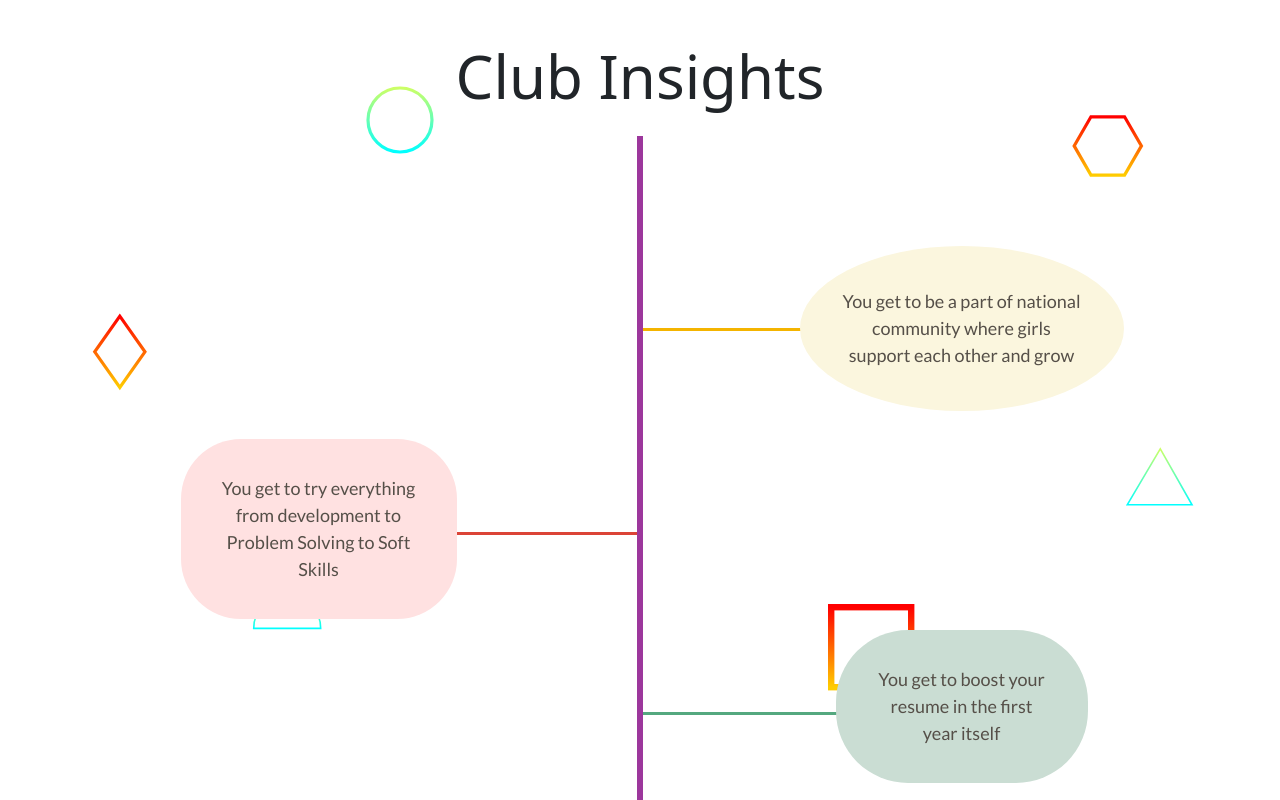
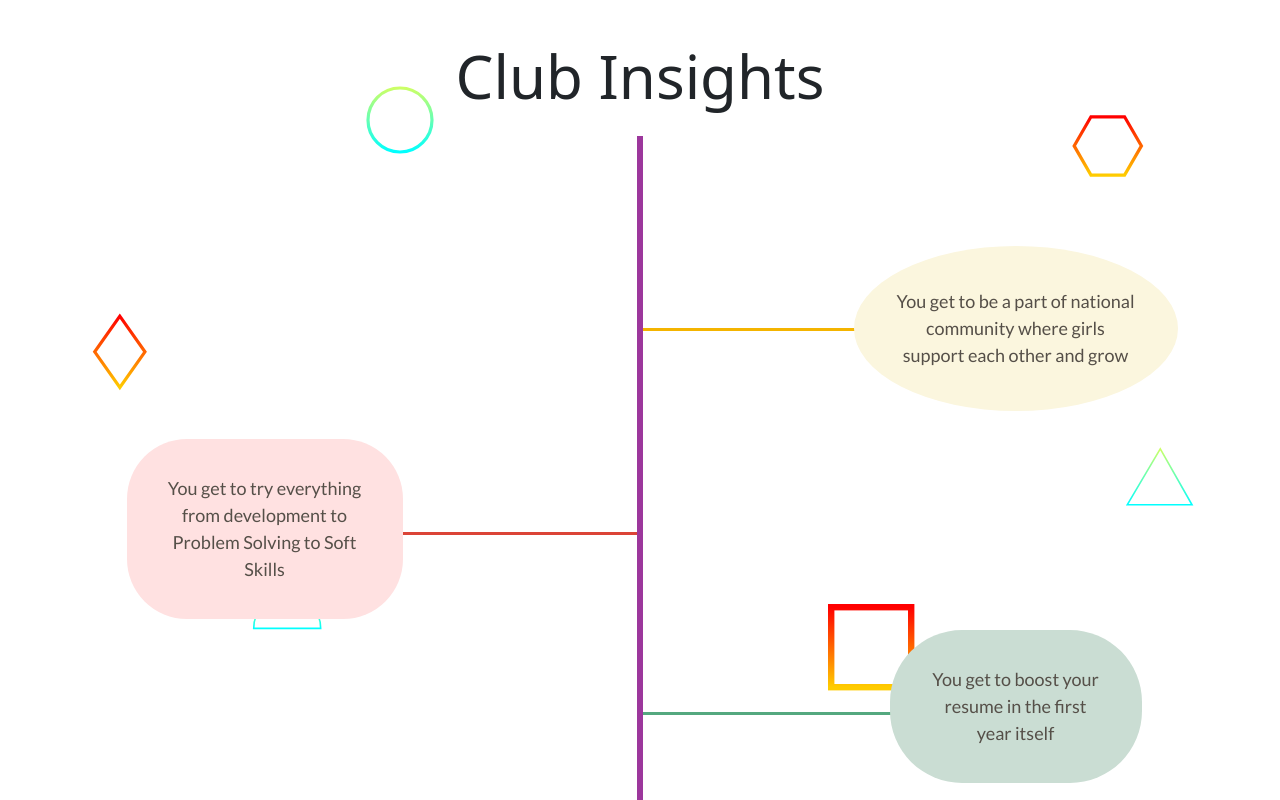
Before and after one commit to GDSC-IET-LUCKNOW/IET-GDSC-Website, a website: page frontend/index.html in a window 1280 px wide. Shown: the part 820-1620 px from the top of the page. Drawn offline with nearby package versions, Linux system fonts and the light colour scheme.

Commit message:
Update club_insights.css

```diff
--- a/frontend/styles/club_insights.css
+++ b/frontend/styles/club_insights.css
@@ -1,3 +1,6 @@
+body{
+  overflow-x: hidden;
+}
 .club_insights {
   margin: 5rem 0;
   background-image: url('../assets/club_insights/insightsVector.svg');
@@ -28,7 +31,7 @@
   height: 85rem;
   width: 75rem;
   border-right: 0.3rem solid rgb(156, 55, 156);
-  padding: 9rem;
+  padding-right: 9rem;
   padding-top: 16rem;
   padding-bottom: 0;
   position: relative;
@@ -38,7 +41,7 @@
   z-index: 0;
   right: 0;
   top: 33rem;
-  width: 20rem;
+  width: 30rem;
   border-bottom: 3px solid #db4437;
 }
 .column_one-line2 {
@@ -46,7 +49,7 @@
   z-index: 0;
   right: 0;
   top: 67rem;
-  width: 23rem;
+  width: 30rem;
   border-bottom: 3px solid #4285f4;
 }
 
@@ -58,7 +61,7 @@
   height: 85rem;
   width: 75rem;
   border-left: 0.3rem solid rgb(156, 55, 156);
-  padding: 9rem;
+  padding-left: 9rem;
   padding-bottom: 22rem;
   padding-top: 0;
   position: relative;
@@ -68,7 +71,7 @@
   left: 0;
   z-index: 0;
   top: 16rem;
-  width: 20rem;
+  width: 30rem;
   border-bottom: 3px solid #f4b400;
 }
 .column_two-line2 {
@@ -76,7 +79,7 @@
   left: 0;
   z-index: 0;
   top: 48rem;
-  width: 21rem;
+  width: 30rem;
   border-bottom: 3px solid #54a87f;
 }
 
```
